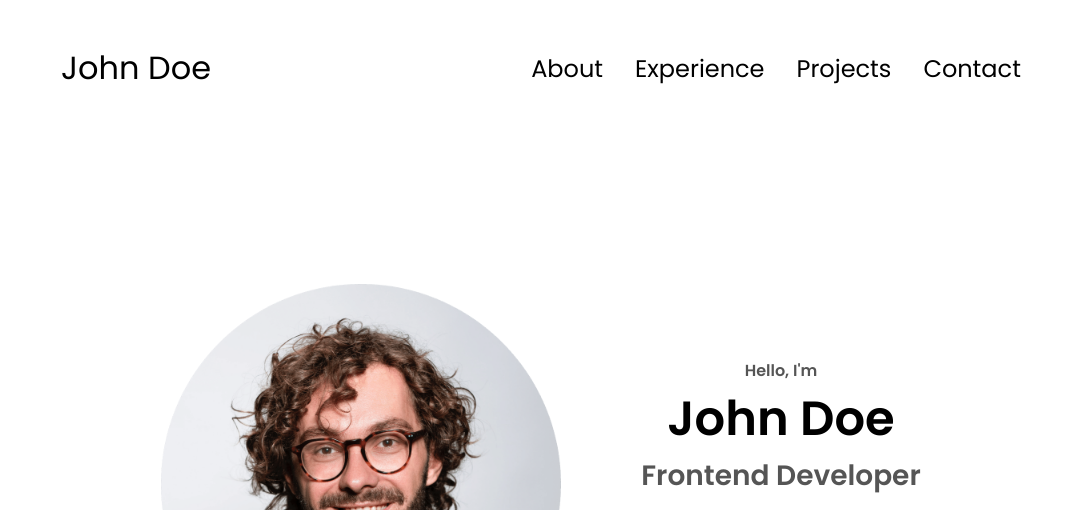
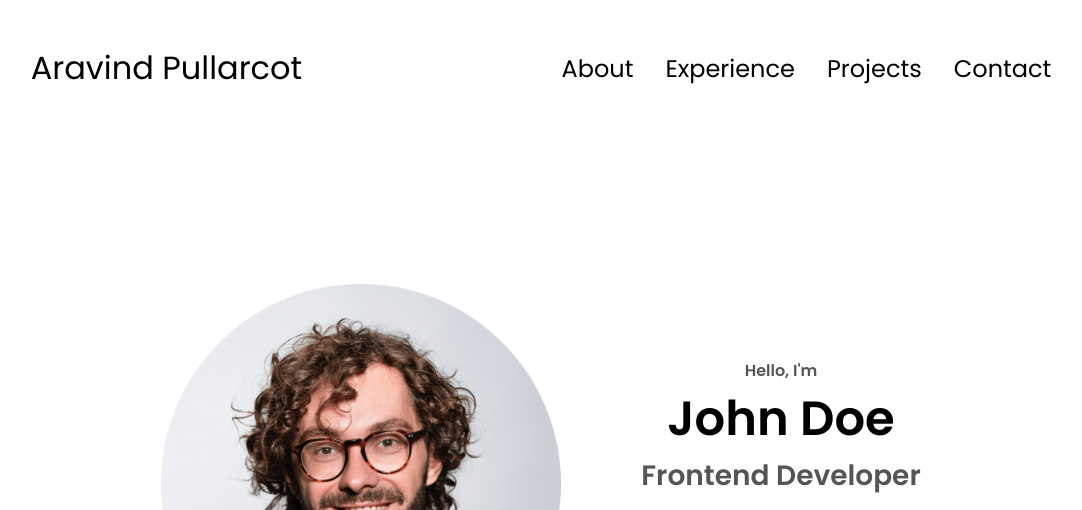
Before and after one commit to AravindPullarcot/Portfolio, a plain HTML site: page index.html in a window 1280 px wide. Shown: the top 510 px of the page, without its empty margins (99-1181 px from the left). Drawn offline with Linux system fonts and the light colour scheme.

Commit message:
Added naming changes

```diff
--- a/index.html
+++ b/index.html
@@ -10,7 +10,7 @@
   </head>
   <body>
     <nav id="desktop-nav">
-      <div class="logo">John Doe</div>
+      <div class="logo">Aravind Pullarcot</div>
       <div>
         <ul class="nav-links">
           <li><a href="#about">About</a></li>
```
